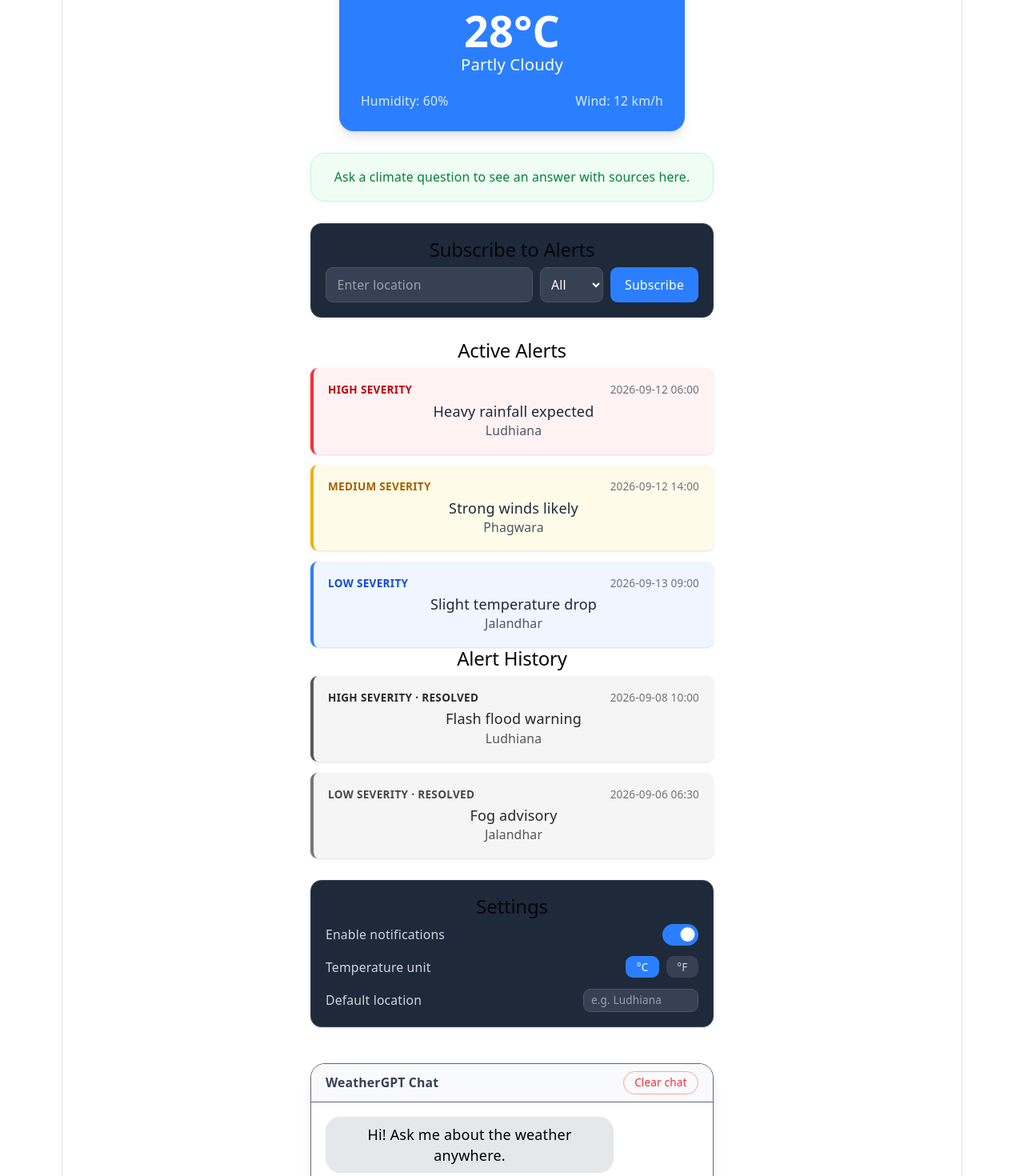
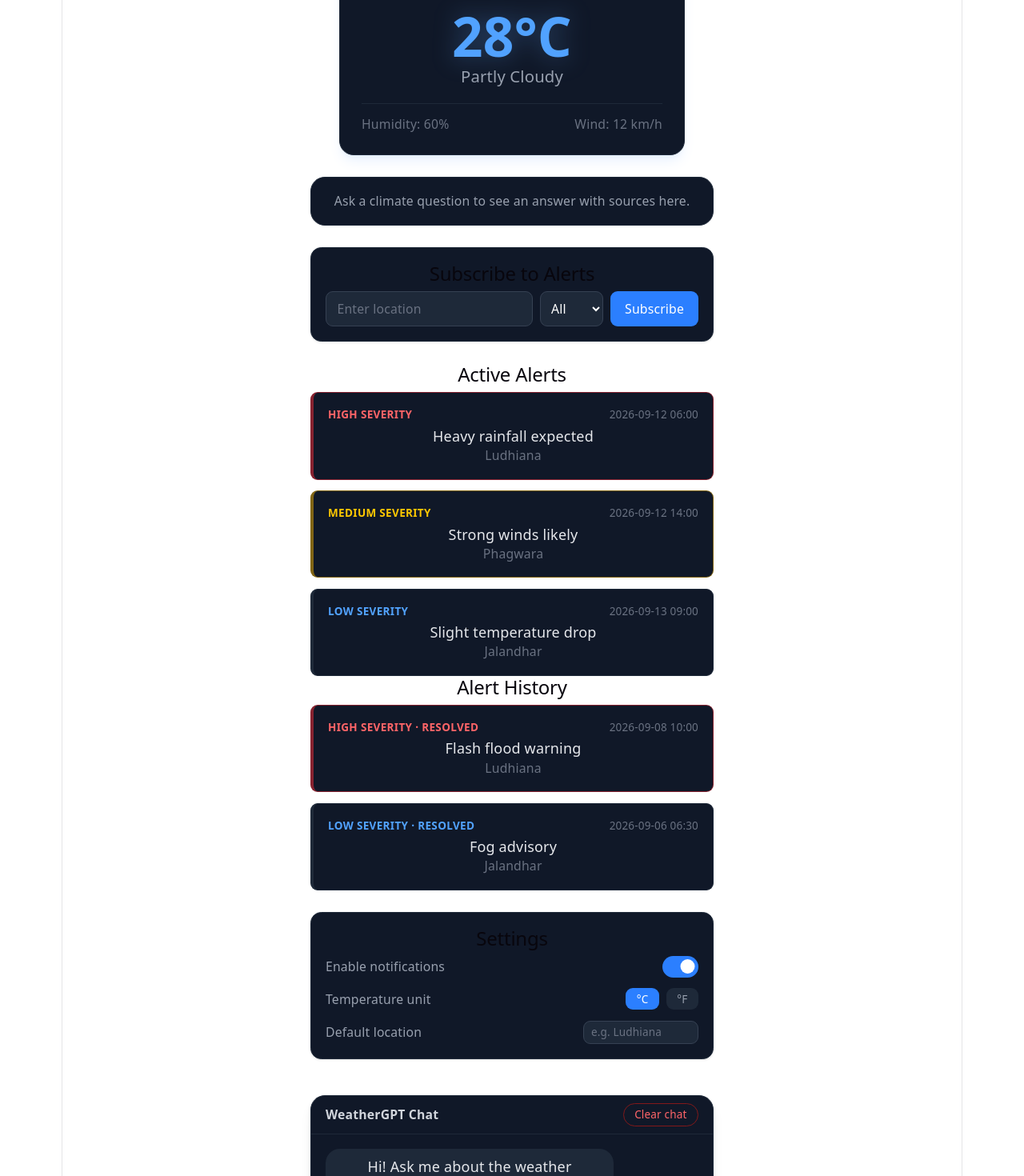
Before and after one commit to Cctarun123/weathergpt, a React (Vite) app in the folder frontend/: page / in a window 1280 px wide. Shown: the part 160-1630 px from the top of the page at 80% size. Built offline with nearby package versions, Linux system fonts and the light colour scheme.

Commit message:
Restyle entire app with dark theme, glowing accents, modern card design

```diff
--- a/frontend/src/components/AlertCard.jsx
+++ b/frontend/src/components/AlertCard.jsx
@@ -2,9 +2,9 @@ import { motion } from 'framer-motion'
 
 function AlertCard({ alert }) {
   const severityStyles = {
-    High: 'border-red-500 bg-red-50 text-red-700',
-    Medium: 'border-yellow-500 bg-yellow-50 text-yellow-700',
-    Low: 'border-blue-500 bg-blue-50 text-blue-700',
+    High: 'border-red-500/50 text-red-400',
+    Medium: 'border-yellow-500/50 text-yellow-400',
+    Low: 'border-blue-500/50 text-blue-400',
   }
 
   const style = severityStyles[alert.severity] || severityStyles.Low
@@ -14,8 +14,8 @@ function AlertCard({ alert }) {
       initial={{ opacity: 0, x: -10 }}
       animate={{ opacity: 1, x: 0 }}
       transition={{ duration: 0.3 }}
-      whileHover={{ scale: 1.02, boxShadow: '0 8px 20px rgba(0,0,0,0.12)' }}
-      className={`border-l-4 rounded-lg p-4 shadow-sm ${style} ${alert.resolved ? 'grayscale opacity-70' : ''}`}
+      whileHover={{ scale: 1.02, boxShadow: '0 8px 20px rgba(0,0,0,0.3)' }}
+      className={`bg-gray-900 border-l-4 border border-gray-800 rounded-lg p-4 ${style} ${alert.resolved ? 'opacity-50' : ''}`}
     >
       <div className="flex justify-between items-center mb-1">
         <span className="text-xs font-bold uppercase tracking-wide">
@@ -23,8 +23,8 @@ function AlertCard({ alert }) {
         </span>
         <span className="text-xs text-gray-500">{alert.time}</span>
       </div>
-      <p className="font-medium text-gray-800">{alert.reason}</p>
-      <p className="text-sm text-gray-600 mt-1">{alert.location}</p>
+      <p className="font-medium text-gray-200">{alert.reason}</p>
+      <p className="text-sm text-gray-500 mt-1">{alert.location}</p>
     </motion.div>
   )
 }
--- a/frontend/src/components/AlertDashboard.jsx
+++ b/frontend/src/components/AlertDashboard.jsx
@@ -3,9 +3,9 @@ import AlertCard from './AlertCard'
 function AlertDashboard({ alerts, history }) {
   return (
     <div className="max-w-md mx-auto mt-6">
-      <h2 className="text-sm font-semibold text-gray-300 mb-2 px-1">Active Alerts</h2>
+      <h2 className="text-sm font-semibold text-gray-400 mb-2 px-1">Active Alerts</h2>
       {alerts.length === 0 ? (
-        <div className="bg-gray-800 border border-gray-700 rounded-lg p-4 text-center text-sm text-gray-400">
+        <div className="bg-gray-900 border border-gray-800 rounded-lg p-4 text-center text-sm text-gray-500">
           No active alerts right now.
         </div>
       ) : (
@@ -16,9 +16,9 @@ function AlertDashboard({ alerts, history }) {
         </div>
       )}
 
-      <h2 className="text-sm font-semibold text-gray-300 mb-2 px-1 mt-6">Alert History</h2>
+      <h2 className="text-sm font-semibold text-gray-400 mb-2 px-1 mt-6">Alert History</h2>
       {history.length === 0 ? (
-        <div className="bg-gray-800 border border-gray-700 rounded-lg p-4 text-center text-sm text-gray-400">
+        <div className="bg-gray-900 border border-gray-800 rounded-lg p-4 text-center text-sm text-gray-500">
           No past alerts yet.
         </div>
       ) : (
--- a/frontend/src/components/ChatWindow.jsx
+++ b/frontend/src/components/ChatWindow.jsx
@@ -62,12 +62,12 @@ function ChatWindow({ onWeatherUpdate, onForecastUpdate, onClimateUpdate }) {
   }
 
   return (
-    <div className="max-w-md mx-auto mt-10 border rounded-2xl shadow-lg flex flex-col h-[500px]">
-      <div className="flex justify-between items-center px-4 py-2 border-b bg-gray-50 rounded-t-2xl">
-        <span className="text-sm font-semibold text-gray-700">WeatherGPT Chat</span>
+    <div className="max-w-md mx-auto mt-10 bg-gray-900 border border-gray-800 rounded-2xl shadow-lg flex flex-col h-[500px]">
+      <div className="flex justify-between items-center px-4 py-2 border-b border-gray-800 rounded-t-2xl">
+        <span className="text-sm font-semibold text-gray-300">WeatherGPT Chat</span>
         <button
           onClick={handleClear}
-          className="text-xs font-medium text-red-500 border border-red-300 rounded-full px-3 py-1 hover:bg-red-50 transition"
+          className="text-xs font-medium text-red-400 border border-red-900 rounded-full px-3 py-1 hover:bg-red-950 transition"
         >
           Clear chat
         </button>
@@ -83,7 +83,9 @@ function ChatWindow({ onWeatherUpdate, onForecastUpdate, onClimateUpdate }) {
           >
             <div
               className={`rounded-2xl px-4 py-2 max-w-xs ${
-                msg.sender === 'user' ? 'bg-blue-500 text-white' : 'bg-gray-200 text-black'
+                msg.sender === 'user'
+                  ? 'bg-blue-500 text-white'
+                  : 'bg-gray-800 text-gray-200'
               }`}
             >
               {msg.text}
@@ -92,14 +94,14 @@ function ChatWindow({ onWeatherUpdate, onForecastUpdate, onClimateUpdate }) {
         ))}
         {loading && (
           <div className="flex justify-start">
-            <div className="rounded-2xl px-4 py-2 bg-gray-200 text-black">Typing...</div>
+            <div className="rounded-2xl px-4 py-2 bg-gray-800 text-gray-400">Typing...</div>
           </div>
         )}
         <div ref={messagesEndRef} />
       </div>
-      <div className="flex border-t p-2">
+      <div className="flex border-t border-gray-800 p-2">
         <input
-          className="flex-1 border rounded-lg px-3 py-2 mr-2"
+          className="flex-1 border rounded-lg px-3 py-2 mr-2 bg-gray-800 text-white border-gray-700 placeholder-gray-500"
           value={input}
           onChange={(e) => setInput(e.target.value)}
           onKeyDown={(e) => e.key === 'Enter' && !loading && handleSend()}
@@ -109,7 +111,7 @@ function ChatWindow({ onWeatherUpdate, onForecastUpdate, onClimateUpdate }) {
         <button
           onClick={handleSend}
           disabled={loading}
-          className="bg-blue-500 text-white px-4 py-2 rounded-lg disabled:opacity-50"
+          className="bg-blue-500 text-white px-4 py-2 rounded-lg disabled:opacity-50 hover:bg-blue-600 transition"
         >
           Send
         </button>
--- a/frontend/src/components/ClimateAnswer.jsx
+++ b/frontend/src/components/ClimateAnswer.jsx
@@ -7,7 +7,7 @@ function ClimateAnswer({ data }) {
         initial={{ opacity: 0 }}
         animate={{ opacity: 1 }}
         transition={{ duration: 0.3 }}
-        className="bg-green-50 border border-green-200 text-green-700 rounded-2xl px-6 py-4 max-w-md mx-auto mt-6 text-center text-sm"
+        className="bg-gray-900 border border-gray-800 text-gray-400 rounded-2xl px-6 py-4 max-w-md mx-auto mt-6 text-center text-sm"
       >
         Ask a climate question to see an answer with sources here.
       </motion.div>
@@ -19,15 +19,15 @@ function ClimateAnswer({ data }) {
       initial={{ opacity: 0, y: 20 }}
       animate={{ opacity: 1, y: 0 }}
       transition={{ duration: 0.4 }}
-      className="bg-green-100 border border-green-300 rounded-2xl p-6 max-w-md mx-auto mt-6 shadow-sm"
+      className="bg-gray-900 border border-gray-800 rounded-2xl p-6 max-w-md mx-auto mt-6 shadow-lg shadow-green-500/10"
     >
-      <p className="text-xs font-semibold text-green-700 uppercase tracking-wide mb-2">
+      <p className="text-xs font-semibold text-green-400 uppercase tracking-wide mb-2">
         Climate Insight
       </p>
-      <p className="text-gray-800">{data.answer}</p>
-      <div className="mt-4 pt-3 border-t border-green-300">
-        <p className="text-xs font-semibold text-green-700 mb-1">Sources</p>
-        <ul className="text-xs text-green-800 list-disc list-inside">
+      <p className="text-gray-300">{data.answer}</p>
+      <div className="mt-4 pt-3 border-t border-gray-800">
+        <p className="text-xs font-semibold text-green-400 mb-1">Sources</p>
+        <ul className="text-xs text-gray-500 list-disc list-inside">
           {data.sources.map((src, i) => (
             <li key={i}>{src}</li>
           ))}
--- a/frontend/src/components/ForecastList.jsx
+++ b/frontend/src/components/ForecastList.jsx
@@ -1,4 +1,3 @@
-
 import { motion } from 'framer-motion'
 
 function ForecastList({ forecast }) {
@@ -12,12 +11,12 @@ function ForecastList({ forecast }) {
           initial={{ opacity: 0, y: 15 }}
           animate={{ opacity: 1, y: 0 }}
           transition={{ duration: 0.3, delay: i * 0.05 }}
-          whileHover={{ y: -4, boxShadow: '0 8px 20px rgba(0,0,0,0.15)' }}
-          className="bg-gray-100 rounded-xl px-4 py-3 text-center shadow-sm min-w-[70px] cursor-default"
+          whileHover={{ y: -4, boxShadow: '0 8px 20px rgba(59,130,246,0.15)' }}
+          className="bg-gray-900 border border-gray-800 rounded-xl px-4 py-3 text-center min-w-[70px] cursor-default"
         >
-          <p className="font-semibold text-sm">{day.day}</p>
+          <p className="font-semibold text-sm text-gray-300">{day.day}</p>
           <p className="text-2xl mt-1">🌤️</p>
-          <p className="text-sm mt-1">{day.temperature}°C</p>
+          <p className="text-sm mt-1 text-blue-400 font-medium">{day.temperature}°C</p>
         </motion.div>
       ))}
     </div>
--- a/frontend/src/components/SettingsPanel.jsx
+++ b/frontend/src/components/SettingsPanel.jsx
@@ -6,15 +6,15 @@ function SettingsPanel() {
   const [defaultLocation, setDefaultLocation] = useState('')
 
   return (
-    <div className="max-w-md mx-auto mt-6 bg-gray-800 border border-gray-700 rounded-xl p-4 shadow-sm">
-      <h2 className="text-sm font-semibold text-gray-100 mb-3">Settings</h2>
+    <div className="max-w-md mx-auto mt-6 bg-gray-900 border border-gray-800 rounded-xl p-4 shadow-sm">
+      <h2 className="text-sm font-semibold text-gray-200 mb-3">Settings</h2>
 
       <div className="flex items-center justify-between mb-3">
-        <span className="text-sm text-gray-300">Enable notifications</span>
+        <span className="text-sm text-gray-400">Enable notifications</span>
         <button
           onClick={() => setNotificationsEnabled(!notificationsEnabled)}
           className={`w-10 h-6 rounded-full transition ${
-            notificationsEnabled ? 'bg-blue-500' : 'bg-gray-600'
+            notificationsEnabled ? 'bg-blue-500' : 'bg-gray-700'
           }`}
         >
           <div
@@ -26,17 +26,17 @@ function SettingsPanel() {
       </div>
 
       <div className="flex items-center justify-between mb-3">
-        <span className="text-sm text-gray-300">Temperature unit</span>
+        <span className="text-sm text-gray-400">Temperature unit</span>
         <div className="flex gap-2">
           <button
             onClick={() => setUnit('C')}
-            className={`px-3 py-1 rounded-lg text-xs ${unit === 'C' ? 'bg-blue-500 text-white' : 'bg-gray-700 text-gray-300'}`}
+            className={`px-3 py-1 rounded-lg text-xs ${unit === 'C' ? 'bg-blue-500 text-white' : 'bg-gray-800 text-gray-400'}`}
           >
             °C
           </button>
           <button
             onClick={() => setUnit('F')}
-            className={`px-3 py-1 rounded-lg text-xs ${unit === 'F' ? 'bg-blue-500 text-white' : 'bg-gray-700 text-gray-300'}`}
+            className={`px-3 py-1 rounded-lg text-xs ${unit === 'F' ? 'bg-blue-500 text-white' : 'bg-gray-800 text-gray-400'}`}
           >
             °F
           </button>
@@ -44,12 +44,12 @@ function SettingsPanel() {
       </div>
 
       <div className="flex items-center justify-between">
-        <span className="text-sm text-gray-300">Default location</span>
+        <span className="text-sm text-gray-400">Default location</span>
         <input
           value={defaultLocation}
           onChange={(e) => setDefaultLocation(e.target.value)}
           placeholder="e.g. Ludhiana"
-          className="border rounded-lg px-2 py-1 text-xs bg-gray-700 text-white border-gray-600 placeholder-gray-400 w-32"
+          className="border rounded-lg px-2 py-1 text-xs bg-gray-800 text-white border-gray-700 placeholder-gray-500 w-32"
         />
       </div>
     </div>
--- a/frontend/src/components/SubscriptionForm.jsx
+++ b/frontend/src/components/SubscriptionForm.jsx
@@ -14,19 +14,19 @@ function SubscriptionForm({ subscriptions, onSubscribe }) {
   }
 
   return (
-    <div className="max-w-md mx-auto mt-6 bg-gray-800 border border-gray-700 rounded-xl p-4 shadow-sm">
-      <h2 className="text-sm font-semibold text-gray-100 mb-3">Subscribe to Alerts</h2>
+    <div className="max-w-md mx-auto mt-6 bg-gray-900 border border-gray-800 rounded-xl p-4 shadow-sm">
+      <h2 className="text-sm font-semibold text-gray-200 mb-3">Subscribe to Alerts</h2>
       <div className="flex gap-2">
         <input
           value={location}
           onChange={(e) => setLocation(e.target.value)}
           placeholder="Enter location"
-          className="flex-1 border rounded-lg px-3 py-2 text-sm bg-gray-700 text-white border-gray-600 placeholder-gray-400"
+          className="flex-1 border rounded-lg px-3 py-2 text-sm bg-gray-800 text-white border-gray-700 placeholder-gray-500"
         />
         <select
           value={alertType}
           onChange={(e) => setAlertType(e.target.value)}
-          className="border rounded-lg px-2 py-2 text-sm bg-gray-700 text-white border-gray-600"
+          className="border rounded-lg px-2 py-2 text-sm bg-gray-800 text-white border-gray-700"
         >
           <option>All</option>
           <option>Rain</option>
@@ -35,7 +35,7 @@ function SubscriptionForm({ subscriptions, onSubscribe }) {
         </select>
         <button
           onClick={handleSubscribe}
-          className="bg-blue-500 text-white px-4 py-2 rounded-lg text-sm"
+          className="bg-blue-500 text-white px-4 py-2 rounded-lg text-sm hover:bg-blue-600 transition"
         >
           Subscribe
         </button>
@@ -44,9 +44,9 @@ function SubscriptionForm({ subscriptions, onSubscribe }) {
         <p className="text-green-400 text-xs mt-2">Subscribed successfully!</p>
       )}
       {subscriptions.length > 0 && (
-        <div className="mt-3 pt-3 border-t border-gray-700">
-          <p className="text-xs font-semibold text-gray-300 mb-1">Your subscriptions</p>
-          <ul className="text-xs text-gray-300 space-y-1">
+        <div className="mt-3 pt-3 border-t border-gray-800">
+          <p className="text-xs font-semibold text-gray-400 mb-1">Your subscriptions</p>
+          <ul className="text-xs text-gray-400 space-y-1">
             {subscriptions.map((sub, i) => (
               <li key={i}>{sub.location} — {sub.alertType}</li>
             ))}
--- a/frontend/src/components/WeatherCard.jsx
+++ b/frontend/src/components/WeatherCard.jsx
@@ -6,12 +6,14 @@ function WeatherCard({ data }) {
       initial={{ opacity: 0, y: 20 }}
       animate={{ opacity: 1, y: 0 }}
       transition={{ duration: 0.4 }}
-      className="bg-blue-500 text-white p-6 rounded-2xl max-w-sm mx-auto mt-10 shadow-lg"
+      className="bg-gray-900 border border-gray-800 text-white p-6 rounded-2xl max-w-sm mx-auto mt-10 shadow-lg shadow-blue-500/10"
     >
-      <h2 className="text-2xl font-bold">{data.city}</h2>
-      <p className="text-5xl font-bold mt-2">{data.temperature}°C</p>
-      <p className="text-lg mt-1">{data.condition}</p>
-      <div className="flex justify-between mt-4 text-sm text-blue-100">
+      <h2 className="text-xl font-semibold text-gray-300">{data.city}</h2>
+      <p className="text-6xl font-bold mt-2 text-blue-400 drop-shadow-[0_0_15px_rgba(96,165,250,0.35)]">
+        {data.temperature}°C
+      </p>
+      <p className="text-lg mt-1 text-gray-400">{data.condition}</p>
+      <div className="flex justify-between mt-4 text-sm text-gray-500 border-t border-gray-800 pt-3">
         <span>Humidity: {data.humidity}%</span>
         <span>Wind: {data.windSpeed} km/h</span>
       </div>
```
